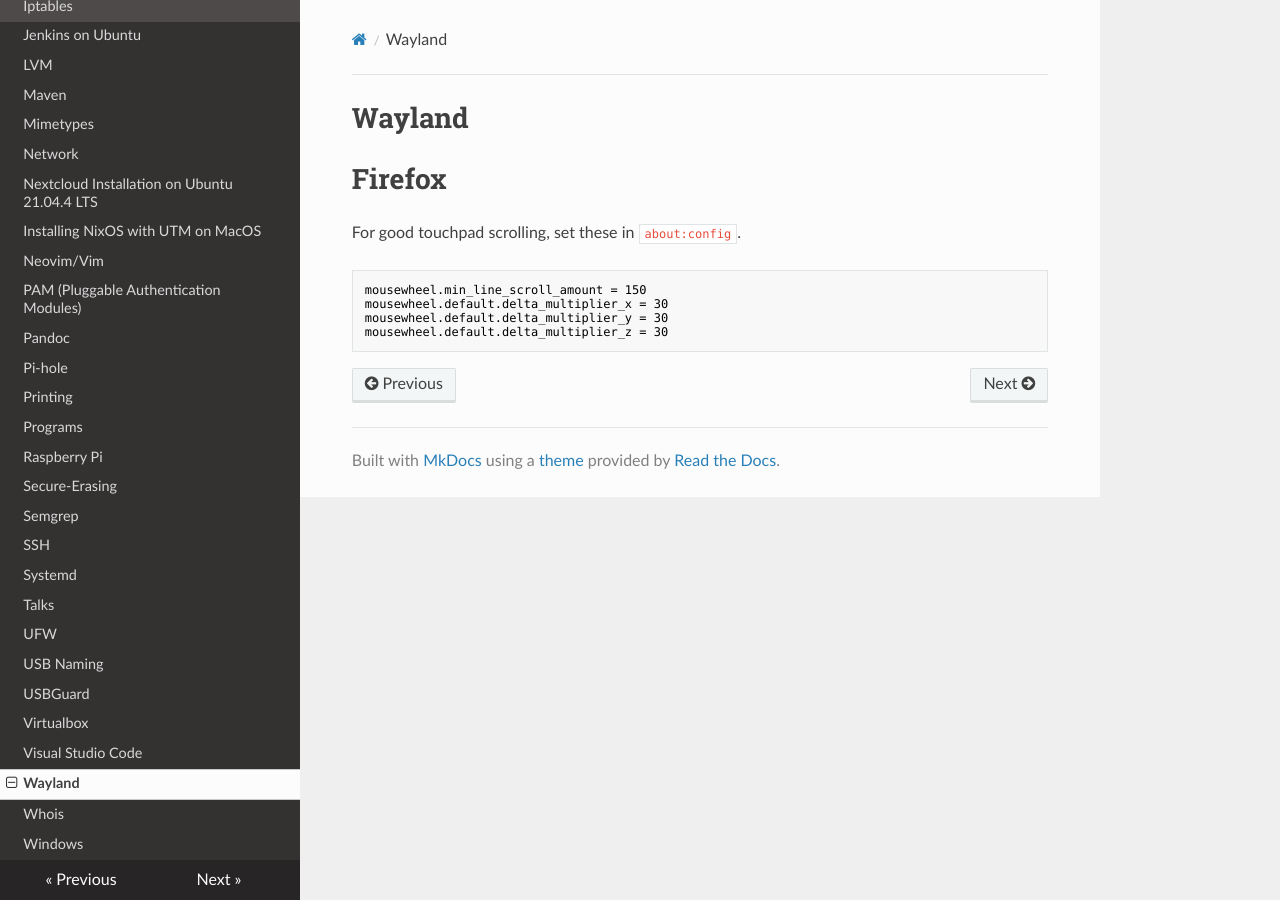
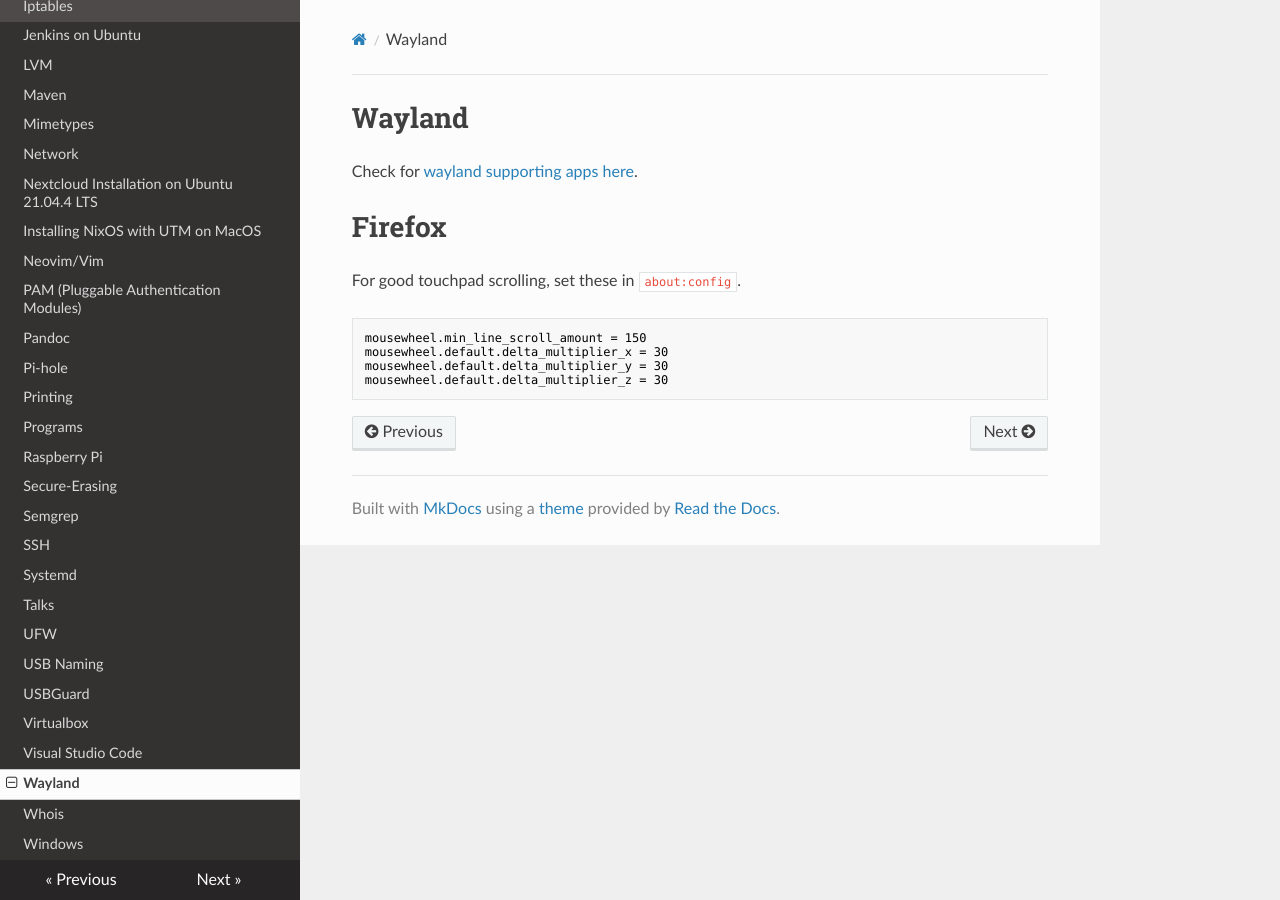
Before and after one commit to Maaxxs/wiki, an MkDocs documentation site: the page built from docs/wayland.md, in a window 1280 px wide. Built offline with MkDocs 1.6.1, drawn with Linux system fonts in a browser that asks for light colours; nearby versions of some CDN libraries.

Commit message:
Add link to 'arewewaylandyet' website.

```diff
--- a/docs/wayland.md
+++ b/docs/wayland.md
@@ -1,4 +1,6 @@
 # Wayland
+
+Check for [wayland supporting apps here](https://arewewaylandyet.com/).
 
 # Firefox
 
```
